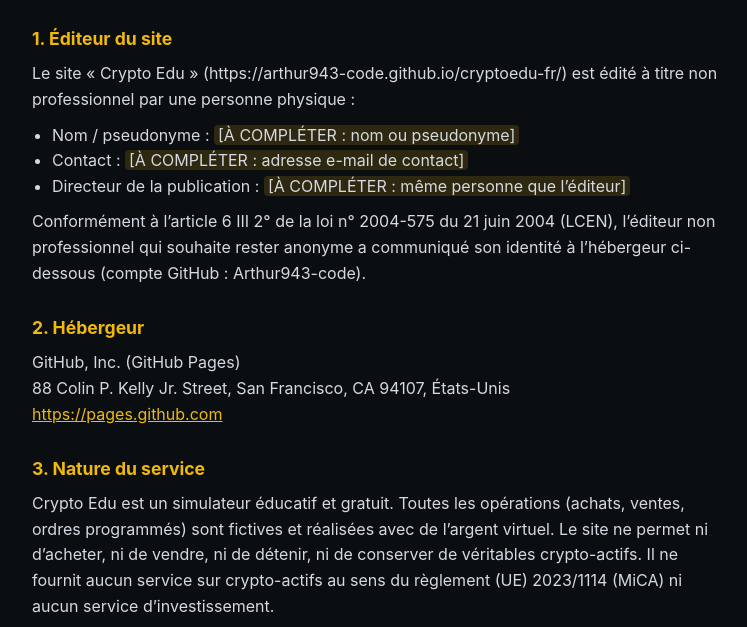
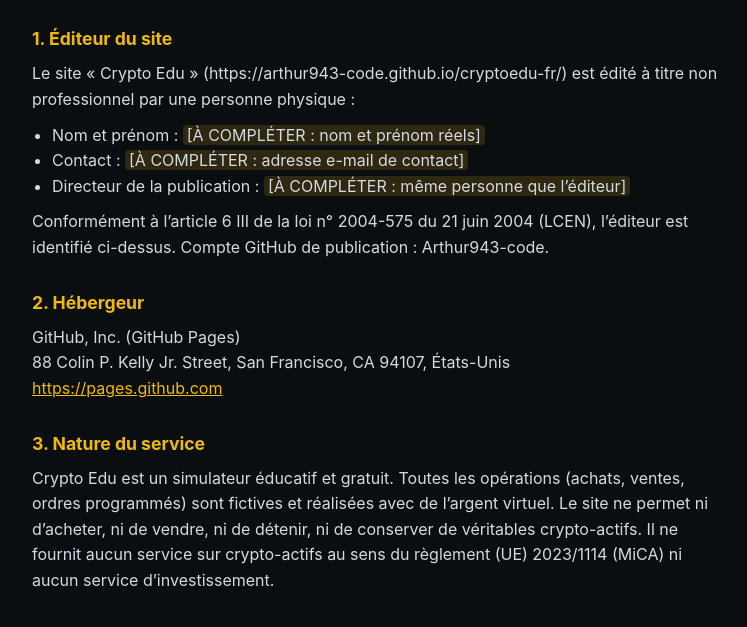
Before and after one commit to Arthur943-code/cryptoedu-fr, a plain HTML site: page mentions-legales.html in a window 1280 px wide. Shown: the part 139-766 px from the top of the page, without its empty margins (264-1011 px from the left). Drawn offline with Linux system fonts and the light colour scheme.

Commit message:
Mentions légales : identité réelle de l'éditeur (LCEN), sans claim d'anonymat invérifiable
Co-Authored-By: Claude Sonnet 5.5 <noreply@anthropic.com>
Claude-Session: https://claude.ai/code/session_01JvLaJzYB6oCejKN6EqBkDa

```diff
--- a/mentions-legales.html
+++ b/mentions-legales.html
@@ -31,11 +31,11 @@ a{color:var(--accent)}
 <h2>1. Éditeur du site</h2>
 <p>Le site « Crypto Edu » (https://arthur943-code.github.io/cryptoedu-fr/) est édité à titre non professionnel par une personne physique :</p>
 <ul>
-<li>Nom / pseudonyme : <span class="todo">[À COMPLÉTER : nom ou pseudonyme]</span></li>
+<li>Nom et prénom : <span class="todo">[À COMPLÉTER : nom et prénom réels]</span></li>
 <li>Contact : <span class="todo">[À COMPLÉTER : adresse e-mail de contact]</span></li>
 <li>Directeur de la publication : <span class="todo">[À COMPLÉTER : même personne que l’éditeur]</span></li>
 </ul>
-<p>Conformément à l’article 6 III 2° de la loi n° 2004-575 du 21 juin 2004 (LCEN), l’éditeur non professionnel qui souhaite rester anonyme a communiqué son identité à l’hébergeur ci-dessous (compte GitHub : Arthur943-code).</p>
+<p>Conformément à l’article 6 III de la loi n° 2004-575 du 21 juin 2004 (LCEN), l’éditeur est identifié ci-dessus. Compte GitHub de publication : Arthur943-code.</p>
 
 <h2>2. Hébergeur</h2>
 <p>GitHub, Inc. (GitHub Pages)<br>88 Colin P. Kelly Jr. Street, San Francisco, CA 94107, États-Unis<br><a href="https://pages.github.com" rel="noopener noreferrer" target="_blank">https://pages.github.com</a></p>
```
Also changed, not shown: 1 other file.
